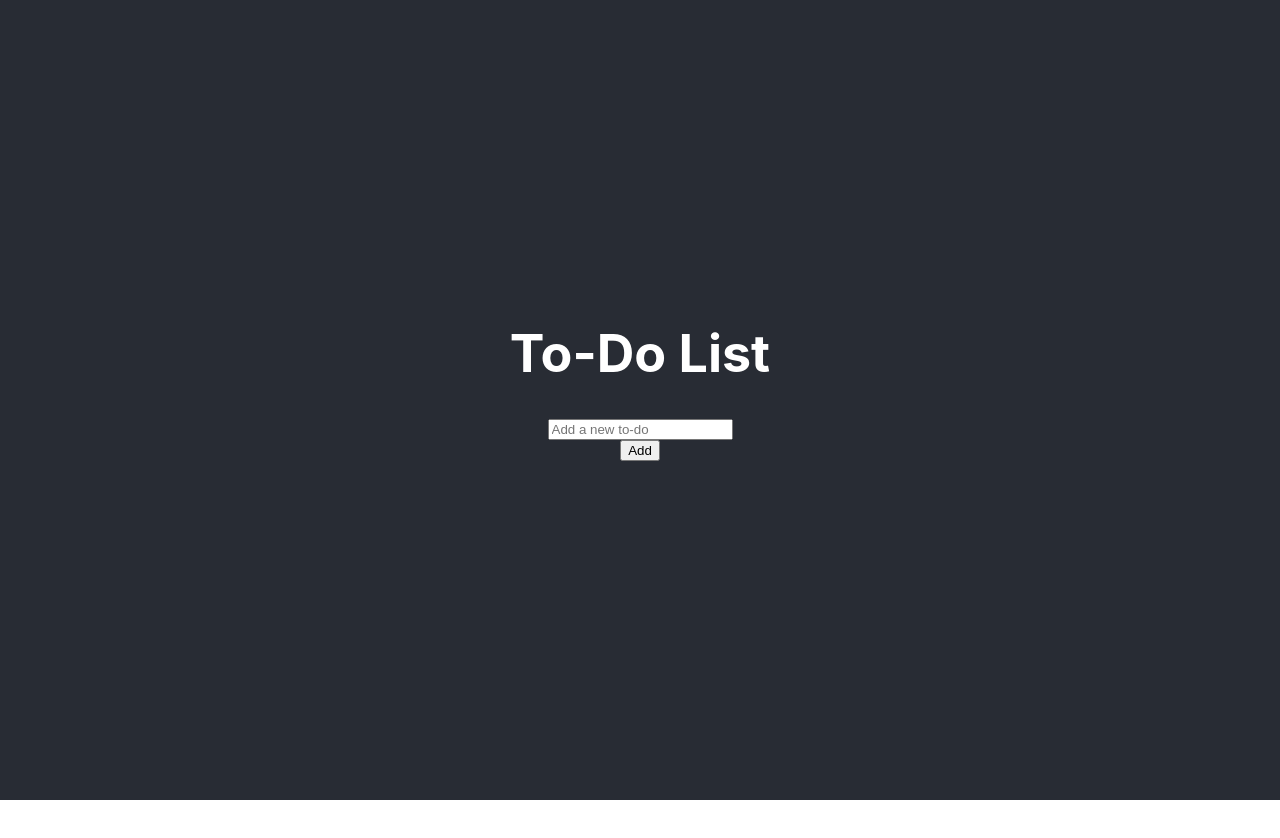
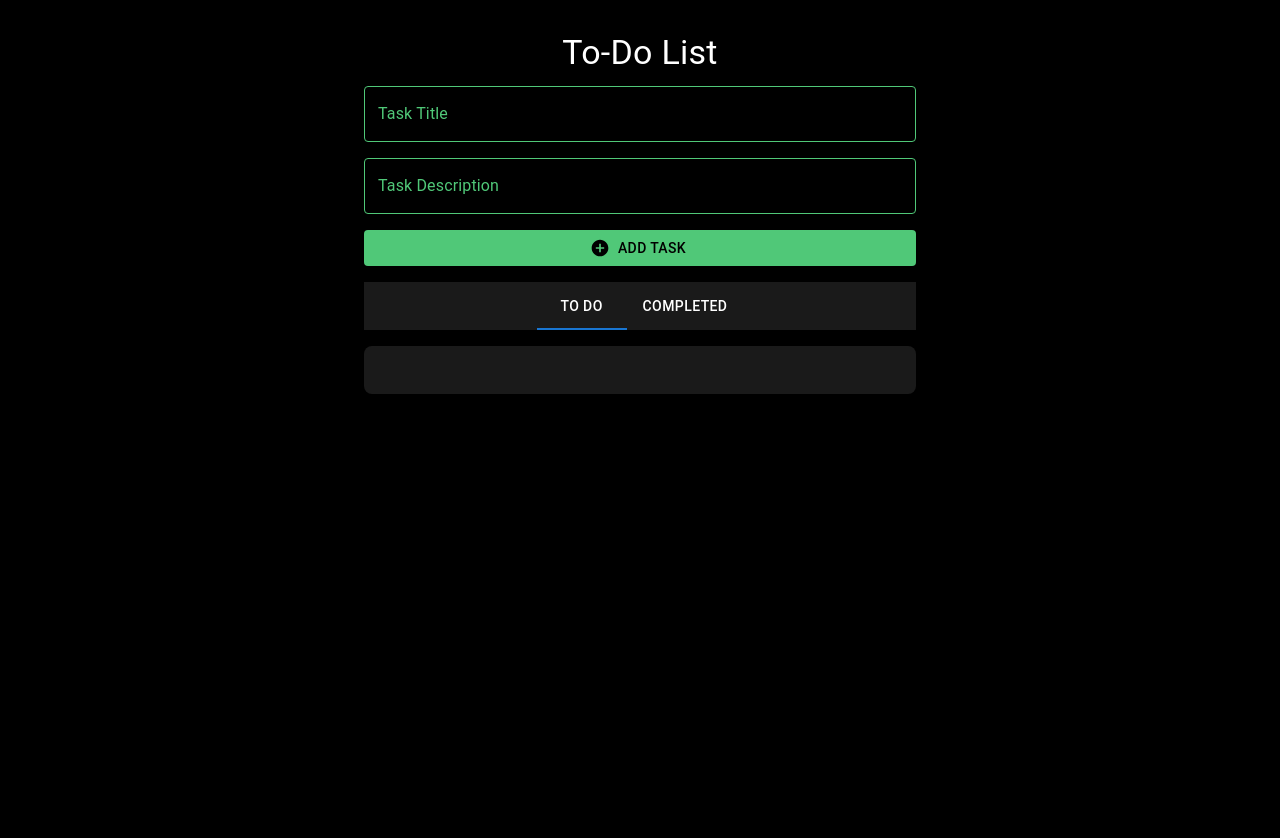
Before and after one commit to pallavis57/todo-list, a React (Create React App) app: page / in a window 1280 px wide. Shown: the top 838 px of the page. Before the commit the page ends 800 px from the top, so only its background shows below. Built offline with nearby package versions, Linux system fonts and the light colour scheme.

Commit message:
Update App.js

```diff
--- a/src/App.js
+++ b/src/App.js
@@ -1,43 +1,176 @@
 import React, { useState } from 'react';
-import './App.css';
+import {
+  Container, Typography, TextField, Button, List, ListItem, ListItemText,
+  IconButton, Checkbox, Snackbar, Dialog, DialogActions, DialogContent,
+  DialogContentText, DialogTitle, Slide, Tooltip, Tabs, Tab, AppBar
+} from '@mui/material';
+import { Delete, AddCircle } from '@mui/icons-material';
+import { TransitionGroup, CSSTransition } from 'react-transition-group';
+
+const Transition = React.forwardRef((props, ref) => <Slide direction="up" ref={ref} {...props} />);
 
 function App() {
-  const [todos, setTodos] = useState([]);
-  const [newTodo, setNewTodo] = useState('');
+  const [tasks, setTasks] = useState([]);
+  const [newTaskTitle, setNewTaskTitle] = useState('');
+  const [newTaskDescription, setNewTaskDescription] = useState('');
+  const [snackbarOpen, setSnackbarOpen] = useState(false);
+  const [dialogOpen, setDialogOpen] = useState(false);
+  const [taskToDelete, setTaskToDelete] = useState(null);
+  const [tabValue, setTabValue] = useState(0);
 
-  const handleAddTodo = () => {
-    if (newTodo.trim() !== '') {
-      setTodos([...todos, newTodo]);
-      setNewTodo('');
+  const handleAddTask = () => {
+    if (newTaskTitle.trim() && newTaskDescription.trim()) {
+      const now = new Date();
+      const time = `${now.getHours()}:${now.getMinutes()}:${now.getSeconds()}`;
+      setTasks([...tasks, { title: newTaskTitle, description: newTaskDescription, completed: false, time }]);
+      setNewTaskTitle('');
+      setNewTaskDescription('');
+      setSnackbarOpen(true);
     }
   };
 
-  const handleDeleteTodo = (index) => {
-    const updatedTodos = todos.filter((todo, i) => i !== index);
-    setTodos(updatedTodos);
+  const handleDeleteTask = (index) => {
+    setTasks(tasks.filter((_, i) => i !== index));
+    setDialogOpen(false);
+    setTaskToDelete(null);
   };
 
+  const handleToggleComplete = (index) => {
+    setTasks(tasks.map((task, i) => i === index ? { ...task, completed: !task.completed } : task));
+  };
+
+  const openDialog = (index) => {
+    setTaskToDelete(index);
+    setDialogOpen(true);
+  };
+
+  const closeDialog = () => {
+    setDialogOpen(false);
+    setTaskToDelete(null);
+  };
+
+  const [toDoTasks, completedTasks] = [
+    tasks.filter(task => !task.completed),
+    tasks.filter(task => task.completed)
+  ];
+
   return (
-    <div className="App">
-      <header className="App-header">
-        <h1>To-Do List</h1>
-        <input
-          type="text"
-          value={newTodo}
-          onChange={(e) => setNewTodo(e.target.value)}
-          placeholder="Add a new to-do"
+    <div style={{ backgroundColor: '#000', minHeight: '100vh', padding: '2em 0', color: '#fff' }}>
+      <Container maxWidth="sm">
+        <Typography variant="h4" align="center" gutterBottom style={{ color: '#fff' }}>
+          To-Do List
+        </Typography>
+        <TextField
+          label="Task Title"
+          variant="outlined"
+          fullWidth
+          value={newTaskTitle}
+          onChange={(e) => setNewTaskTitle(e.target.value)}
+          sx={{
+            marginBottom: '1em',
+            '& .MuiInputLabel-root': { color: '#50C878' },
+            '& .MuiOutlinedInput-root': {
+              '& fieldset': { borderColor: '#50C878' },
+              '&:hover fieldset': { borderColor: '#50C878' },
+              '&.Mui-focused fieldset': { borderColor: '#50C878' },
+              '& input': { color: '#fff' },
+            }
+          }}
         />
-        <button onClick={handleAddTodo}>Add</button>
-
-        <ul>
-          {todos.map((todo, index) => (
-            <li key={index}>
-              {todo}
-              <button onClick={() => handleDeleteTodo(index)}>Delete</button>
-            </li>
-          ))}
-        </ul>
-      </header>
+        <TextField
+          label="Task Description"
+          variant="outlined"
+          fullWidth
+          value={newTaskDescription}
+          onChange={(e) => setNewTaskDescription(e.target.value)}
+          sx={{
+            marginBottom: '1em',
+            '& .MuiInputLabel-root': { color: '#50C878' },
+            '& .MuiOutlinedInput-root': {
+              '& fieldset': { borderColor: '#50C878' },
+              '&:hover fieldset': { borderColor: '#50C878' },
+              '&.Mui-focused fieldset': { borderColor: '#50C878' },
+              '& input': { color: '#fff' },
+            }
+          }}
+        />
+        <Tooltip title="Add Task">
+          <Button
+            variant="contained"
+            fullWidth
+            startIcon={<AddCircle />}
+            onClick={handleAddTask}
+            sx={{
+              backgroundColor: '#50C878',
+              '&:hover': { backgroundColor: '#45B469' },
+              color: '#000'
+            }}
+          >
+            Add Task
+          </Button>
+        </Tooltip>
+        <AppBar position="static" style={{ backgroundColor: '#1a1a1a', boxShadow: 'none', marginTop: '1em' }}>
+          <Tabs value={tabValue} onChange={(e, newValue) => setTabValue(newValue)} centered>
+            <Tab label="To Do" style={{ color: '#fff' }} />
+            <Tab label="Completed" style={{ color: '#fff' }} />
+          </Tabs>
+        </AppBar>
+        {[{ tasks: toDoTasks, label: 'To Do' }, { tasks: completedTasks, label: 'Completed' }].map(({ tasks, label }, tabIndex) =>
+          tabValue === tabIndex && (
+            <div key={label} style={{ backgroundColor: '#1a1a1a', padding: '1em', borderRadius: '8px', boxShadow: '0 0 10px rgba(0, 0, 0, 0.5)', marginTop: '1em' }}>
+              <List>
+                <TransitionGroup>
+                  {tasks.map((task, index) => (
+                    <CSSTransition key={index} timeout={500} classNames="task">
+                      <ListItem divider style={{ borderBottom: '1px solid #50C878' }}>
+                        <Checkbox
+                          checked={task.completed}
+                          onChange={() => handleToggleComplete(index)}
+                          sx={{ color: '#50C878' }}
+                        />
+                        <ListItemText
+                          primary={<span style={{ fontSize: '1.2em', color: '#fff' }}>{task.title}</span>}
+                          secondary={<span style={{ color: '#fff' }}>{task.description}<br />{task.time}</span>}
+                          sx={{ textDecoration: task.completed ? 'line-through' : 'none' }}
+                        />
+                        <Tooltip title="Delete Task">
+                          <IconButton edge="end" color="secondary" onClick={() => openDialog(index)} sx={{ color: '#ff0000' }}>
+                            <Delete />
+                          </IconButton>
+                        </Tooltip>
+                      </ListItem>
+                    </CSSTransition>
+                  ))}
+                </TransitionGroup>
+              </List>
+            </div>
+          )
+        )}
+        <Snackbar
+          open={snackbarOpen}
+          autoHideDuration={3000}
+          onClose={() => setSnackbarOpen(false)}
+          message="Task added!"
+          TransitionComponent={Transition}
+        />
+        <Dialog
+          open={dialogOpen}
+          TransitionComponent={Transition}
+          keepMounted
+          onClose={closeDialog}
+        >
+          <DialogTitle>{"Delete Task"}</DialogTitle>
+          <DialogContent>
+            <DialogContentText>
+              Are you sure you want to delete this task?
+            </DialogContentText>
+          </DialogContent>
+          <DialogActions>
+            <Button onClick={closeDialog} color="primary">Cancel</Button>
+            <Button onClick={() => handleDeleteTask(taskToDelete)} color="secondary">Delete</Button>
+          </DialogActions>
+        </Dialog>
+      </Container>
     </div>
   );
 }
```
